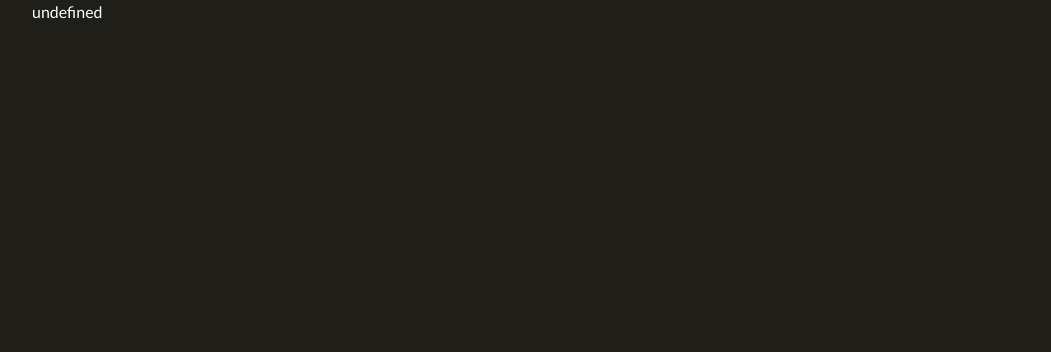
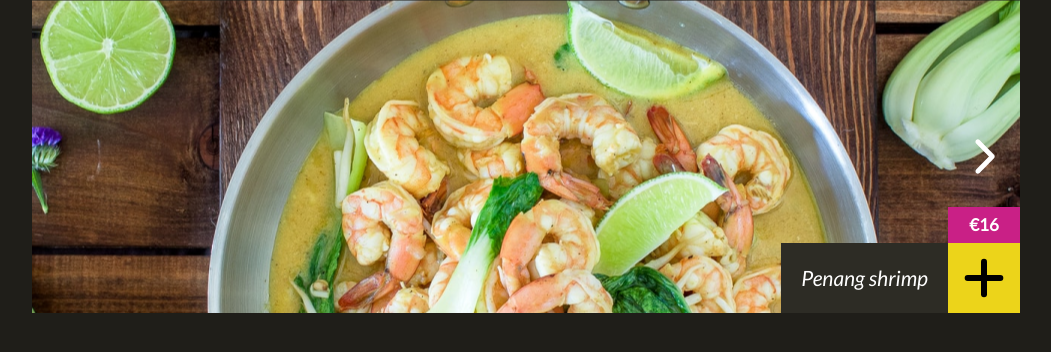
Before and after one commit to js-tasks-ru/jsbasic-20230428_kiri-ll, a website: page 6-module/3-task/index.html in a window 1280 px wide. Shown: the whole page, without its empty margins (114-1165 px from the left). Drawn offline with Linux system fonts and the light colour scheme.

Commit message:
6 module 3 task

```diff
--- a/6-module/3-task/index.js
+++ b/6-module/3-task/index.js
@@ -1,7 +1,102 @@
 import createElement from '../../assets/lib/create-element.js';
 
 export default class Carousel {
-  constructor(slides) {
-    this.slides = slides;
-  }
+	elem = null;
+
+	constructor(slides) {
+
+		this.slides = slides;
+		this.elem = this.#render();
+	}
+
+	#render() {
+		let slider = createElement(this.#template());
+
+		let btnArrowRight = slider.querySelector('.carousel__arrow_right');
+		let btnArrowLeft = slider.querySelector('.carousel__arrow_left');
+		let carousel = slider.querySelector('.carousel__inner');
+		let btnAddProduct = slider.querySelectorAll('.carousel__button');
+		let slideWidthCarousel = 500;
+		let position = 0;
+
+		document.addEventListener('DOMContentLoaded', () => {
+			let slide = document.querySelector('.carousel__slide');
+			slideWidthCarousel = slide.offsetWidth;
+		});
+
+		function makeSlideRight() {
+			position += slideWidthCarousel;
+			carousel.style.transform = `translateX(-${position}px)`;
+			hideBtn();
+		};
+
+		function makeSlideLeft() {
+			position -= slideWidthCarousel;
+			carousel.style.transform = `translateX(-${position}px)`;
+			hideBtn();
+		}
+
+		function hideBtn() {
+
+			let slideAll = slider.querySelectorAll('.carousel__slide');
+			(position === slideWidthCarousel * (slideAll.length - 1)) ? btnArrowRight.style.display = 'none' : btnArrowRight.style.display = null;
+			position === 0 ? btnArrowLeft.style.display = 'none' : btnArrowLeft.style.display = null;
+		}
+
+		btnArrowLeft.style.display = 'none';
+
+		btnArrowRight.addEventListener('click', makeSlideRight);
+		btnArrowLeft.addEventListener('click', makeSlideLeft);
+
+		for (let i = 0; btnAddProduct.length > i; i++) {
+			btnAddProduct[i].addEventListener('click', this.#onCustomEventAddProduct);
+		};
+
+		return slider;
+
+	}
+
+	#template() {
+		return `
+		<div class="carousel">
+			<div class="carousel__arrow carousel__arrow_right">
+			<img src="/assets/images/icons/angle-icon.svg" alt="icon">
+			</div>
+			<div class="carousel__arrow carousel__arrow_left">
+			<img src="/assets/images/icons/angle-left-icon.svg" alt="icon">
+			</div>
+
+		<div class="carousel__inner">
+
+			${this.slides.map((elem) => {
+			let string = `
+				<div class="carousel__slide" data-id="${elem.id}">
+					<img src="/assets/images/carousel/${elem.image}" class="carousel__img" alt="slide">
+					<div class="carousel__caption">
+						<span class="carousel__price">€${elem.price}</span>
+						<div class="carousel__title">${elem.name}</div>
+						<button type="button" class="carousel__button">
+							<img src="/assets/images/icons/plus-icon.svg" alt="icon">
+						</button>
+					</div>
+				</div>
+				`
+			return string;
+		}).join(`<br>`)}
+
+
+		</div>
+	</div>
+ </div>
+		`
+	}
+
+	#onCustomEventAddProduct = (event) => {
+		let eventProductAdd = new CustomEvent('product-add', {
+			detail: event.target.closest('.carousel__slide').dataset.id,
+			bubbles: true
+		})
+
+		this.elem.dispatchEvent(eventProductAdd);
+	}
 }
```
Also changed, not shown: 6-module/2-task/index.html (indentation only).
